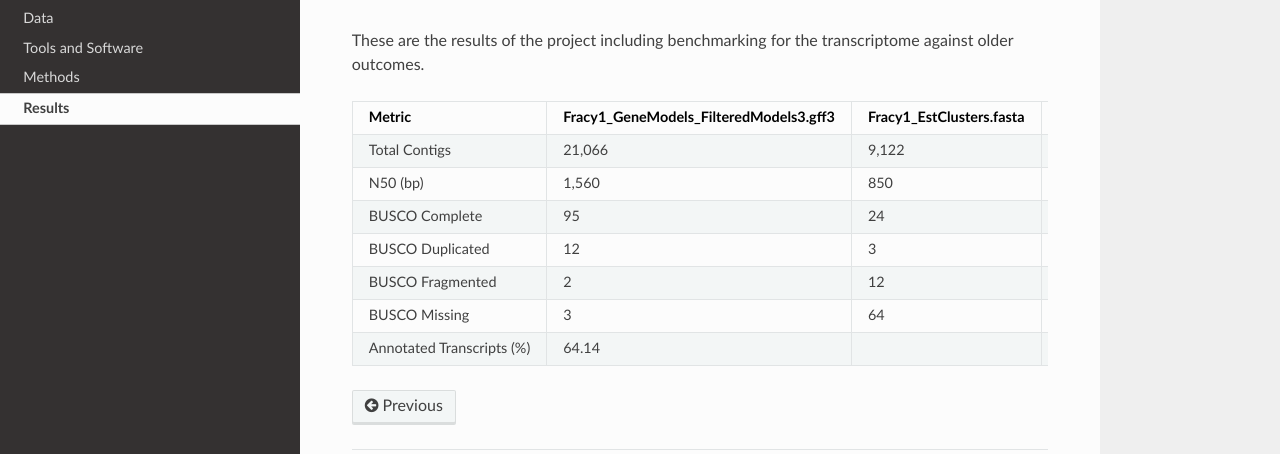
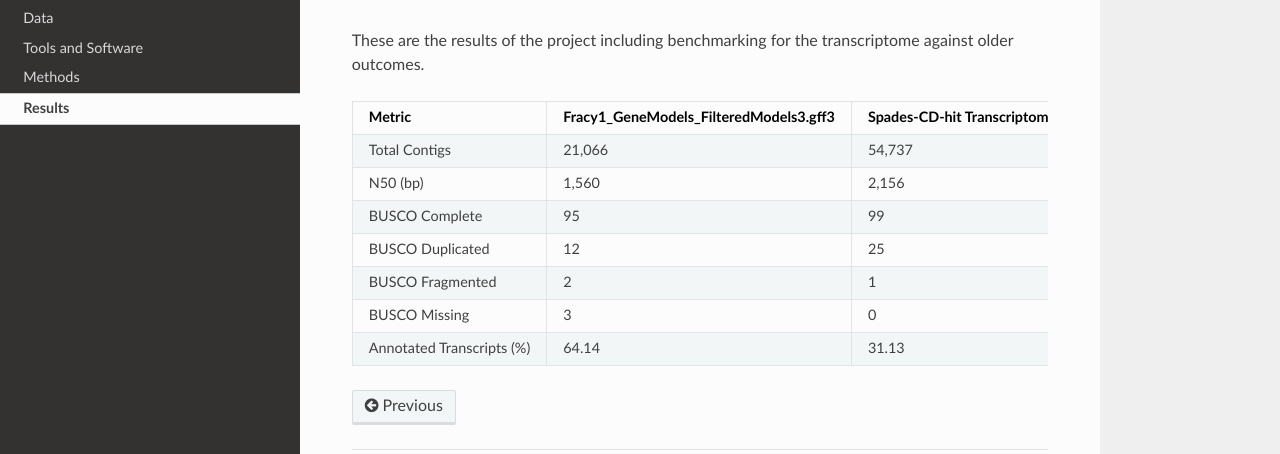
Before and after one commit to AriannaM-A/Transcriptome-Assembly-TACC, a Sphinx documentation site: the page built from docs/source/results.md, in a window 1280 px wide. Shown: the part 131-585 px from the top of the page. Built offline with Sphinx 7.4.7 and the Read the Docs theme 3.1.0, drawn with Linux system fonts in a browser that asks for light colours; pages that are not in the unit, such as notebooks, are missing from menus.

Commit message:
Update results.md

```diff
--- a/docs/source/results.md
+++ b/docs/source/results.md
@@ -1,12 +1,12 @@
 # Results
 These are the results of the project including benchmarking for the transcriptome against older outcomes.
 
-| Metric           | Fracy1_GeneModels_FilteredModels3.gff3 | Fracy1_EstClusters.fasta | Spades-CD-hit Transcriptome | Trinity_CD-hit Transcriptome | Improvement (%) |
-| ---------------- | -------------------------------------- | ------------------------ | --------------------------- | ---------------------------- | --------------- |
-| Total Contigs    | 21,066                                 | 9,122                    | 54,737                      | 70,732                       |                 |
-| N50 (bp)         | 1,560                                  | 850                      | 2,156                       | 1,211                        |                 |
-| BUSCO Complete   | 95                                     | 24                       | 99                          | 95                           |                 |
-| BUSCO Duplicated | 12                                     | 3                        | 25                          | 16                           |                 |
-| BUSCO Fragmented | 2                                      | 12                       | 1                           | 5                            |                 |
-| BUSCO Missing    | 3                                      | 64                       | 0                           | 0                            |                 |
-| Annotated Transcripts (%)     |                64.14                        |                          |                  31.13           |           26.74                   |                 |
+| Metric           | Fracy1_GeneModels_FilteredModels3.gff3 | Spades-CD-hit Transcriptome | Trinity_CD-hit Transcriptome |
+| ---------------- | -------------------------------------- | --------------------------- | ---------------------------- |
+| Total Contigs    | 21,066                                 | 54,737                      | 70,732                       |
+| N50 (bp)         | 1,560                                  | 2,156                       | 1,211                        |
+| BUSCO Complete   | 95                                     | 99                          | 95                           |
+| BUSCO Duplicated | 12                                     | 25                          | 16                           |
+| BUSCO Fragmented | 2                                      | 1                           | 5                            |
+| BUSCO Missing    | 3                                      | 0                           | 0                            |
+|  Annotated Transcripts (%)     |              64.14                           |             31.13                  |                26.74                 |
```
